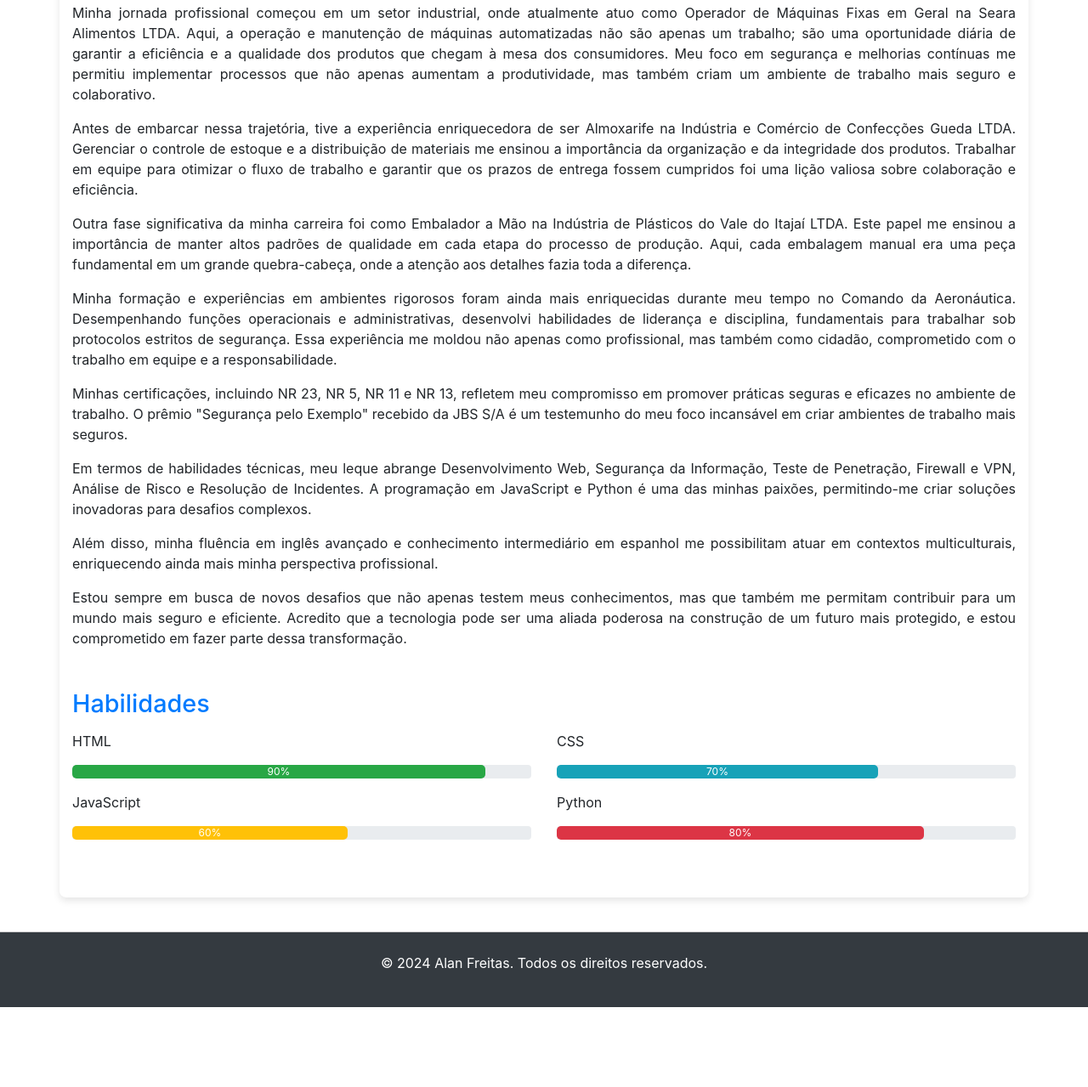
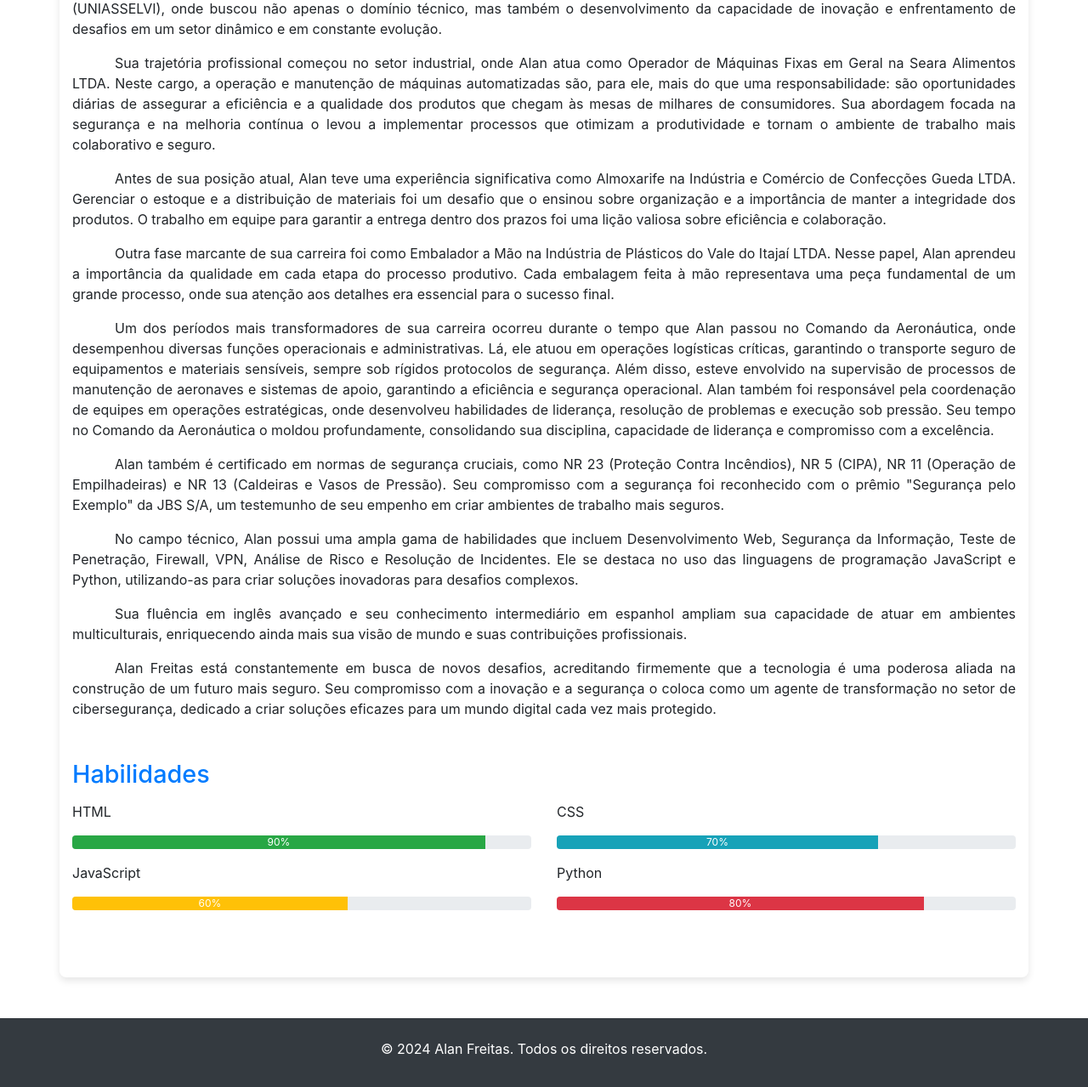
Before and after one commit to alanrodrigofreitas/biografia, a plain HTML site: page index.html in a window 1280 px wide. Shown: the part 475-1754 px from the top of the page at 85% size. Before the commit the page ends 1660 px from the top, so only its background shows below. Drawn offline with nearby package versions, Linux system fonts and the light colour scheme.

Commit message:
Update 22-10-24

```diff
--- a/css/style.css
+++ b/css/style.css
@@ -1,11 +1,3 @@
-/* Variáveis de cores */
-:root {
-    --primary-color: #007bff;
-    --secondary-color: #343a40;
-    --background-color: #f4f4f4;
-    --text-color: #333;
-}
-
 /* Reset básico */
 * {
     margin: 0;
@@ -13,69 +5,71 @@
     box-sizing: border-box;
 }
 
-/* Configuração do corpo */
+/* Corpo */
 body {
-    font-family: Arial, sans-serif;
+    font-family: 'Arial', sans-serif;
     line-height: 1.6;
-    background-color: var(--background-color);
-    color: var(--text-color);
+    background-color: #f4f4f4;
+    color: #333;
 }
 
 /* Cabeçalho */
 header {
-    background-color: var(--secondary-color);
+    background-color: #343a40;
     color: #fff;
-    text-align: center;
     padding: 20px;
 }
 
 header h1 {
     font-size: 2.5rem;
-    margin-bottom: 10px;
+    margin-bottom: 5px;
 }
 
 header p {
     font-size: 1.2rem;
-    margin-top: 5px;
+    margin-top: 0;
 }
 
 /* Main */
 main {
     margin: 20px auto;
     max-width: 900px;
-    text-align: justify;
-    padding: 20px;
+    padding: 15px;
     background-color: #fff;
     border-radius: 8px;
     box-shadow: 0 4px 8px rgba(0, 0, 0, 0.1);
+    text-align: justify;
 }
 
 /* Seções */
 section {
-    margin-bottom: 40px;
+    margin-bottom: 30px;
 }
 
 section h2 {
     font-size: 1.8rem;
     margin-bottom: 15px;
-    color: var(--primary-color);
+    color: #007bff;
+}
+
+.text-align {
+    text-align: center;
+    font-size: 1.2rem;
+}
+
+.text-indent {
+    text-indent: 50px;
 }
 
 /* Barras de progresso */
-.progress {
-    height: 20px;
-}
-
 .progress-bar {
-    border-radius: 5px;
+    transition: width 0.5s;
 }
 
 /* Footer */
 footer {
-    background-color: var(--secondary-color);
+    background-color: #343a40;
     color: #fff;
-    text-align: center;
-    padding: 20px;
+    padding: 15px;
     margin-top: 40px;
-    border-top: 1px solid #ccc;
 }
--- a/index.html
+++ b/index.html
@@ -18,54 +18,50 @@
     </header>
 
     <main class="container my-4">
-        <!-- Objetivo Profissional -->
         <section class="objective mb-5">
             <h2>Objetivo</h2>
             <p>Busco oportunidades para aplicar e expandir minhas habilidades em segurança da informação, contribuindo para um ambiente digital mais seguro e eficiente em empresas inovadoras.</p>
         </section>
 
-        <!-- Biografia -->
         <section class="biography mb-5">
             <h2>Minha Biografia</h2>
             <article>
-                <p>Desde cedo, desenvolvi uma paixão pelo mundo da tecnologia e pela segurança que ela pode proporcionar. Atualmente, sou estudante de Graduação Tecnológica em Cibersegurança no Centro Universitário Leonardo da Vinci (UNIASSELVI), onde busco não apenas conhecimentos técnicos, mas também a capacidade de inovar e enfrentar desafios em um ambiente em constante evolução.</p>
-                <p>Minha jornada profissional começou em um setor industrial, onde atualmente atuo como Operador de Máquinas Fixas em Geral na Seara Alimentos LTDA. Aqui, a operação e manutenção de máquinas automatizadas não são apenas um trabalho; são uma oportunidade diária de garantir a eficiência e a qualidade dos produtos que chegam à mesa dos consumidores. Meu foco em segurança e melhorias contínuas me permitiu implementar processos que não apenas aumentam a produtividade, mas também criam um ambiente de trabalho mais seguro e colaborativo.</p>
-                <p>Antes de embarcar nessa trajetória, tive a experiência enriquecedora de ser Almoxarife na Indústria e Comércio de Confecções Gueda LTDA. Gerenciar o controle de estoque e a distribuição de materiais me ensinou a importância da organização e da integridade dos produtos. Trabalhar em equipe para otimizar o fluxo de trabalho e garantir que os prazos de entrega fossem cumpridos foi uma lição valiosa sobre colaboração e eficiência.</p>
-                <p>Outra fase significativa da minha carreira foi como Embalador a Mão na Indústria de Plásticos do Vale do Itajaí LTDA. Este papel me ensinou a importância de manter altos padrões de qualidade em cada etapa do processo de produção. Aqui, cada embalagem manual era uma peça fundamental em um grande quebra-cabeça, onde a atenção aos detalhes fazia toda a diferença.</p>
-                <p>Minha formação e experiências em ambientes rigorosos foram ainda mais enriquecidas durante meu tempo no Comando da Aeronáutica. Desempenhando funções operacionais e administrativas, desenvolvi habilidades de liderança e disciplina, fundamentais para trabalhar sob protocolos estritos de segurança. Essa experiência me moldou não apenas como profissional, mas também como cidadão, comprometido com o trabalho em equipe e a responsabilidade.</p>
-                <p>Minhas certificações, incluindo NR 23, NR 5, NR 11 e NR 13, refletem meu compromisso em promover práticas seguras e eficazes no ambiente de trabalho. O prêmio "Segurança pelo Exemplo" recebido da JBS S/A é um testemunho do meu foco incansável em criar ambientes de trabalho mais seguros.</p>
-                <p>Em termos de habilidades técnicas, meu leque abrange Desenvolvimento Web, Segurança da Informação, Teste de Penetração, Firewall e VPN, Análise de Risco e Resolução de Incidentes. A programação em JavaScript e Python é uma das minhas paixões, permitindo-me criar soluções inovadoras para desafios complexos.</p>
-                <p>Além disso, minha fluência em inglês avançado e conhecimento intermediário em espanhol me possibilitam atuar em contextos multiculturais, enriquecendo ainda mais minha perspectiva profissional.</p>
-                <p>Estou sempre em busca de novos desafios que não apenas testem meus conhecimentos, mas que também me permitam contribuir para um mundo mais seguro e eficiente. Acredito que a tecnologia pode ser uma aliada poderosa na construção de um futuro mais protegido, e estou comprometido em fazer parte dessa transformação.</p>
+                <p class="text-align">Alan Freitas: Um Visionário da Tecnologia e Segurança</p>
+                <p class="text-indent">Desde jovem, Alan Freitas nutriu uma paixão pelo universo tecnológico, motivado pelo potencial de transformação e segurança que as ferramentas digitais podem oferecer. Ele cursou Graduação Tecnológica em Cibersegurança no Centro Universitário Leonardo da Vinci (UNIASSELVI), onde buscou não apenas o domínio técnico, mas também o desenvolvimento da capacidade de inovação e enfrentamento de desafios em um setor dinâmico e em constante evolução.</p>
+                <p class="text-indent">Sua trajetória profissional começou no setor industrial, onde Alan atua como Operador de Máquinas Fixas em Geral na Seara Alimentos LTDA. Neste cargo, a operação e manutenção de máquinas automatizadas são, para ele, mais do que uma responsabilidade: são oportunidades diárias de assegurar a eficiência e a qualidade dos produtos que chegam às mesas de milhares de consumidores. Sua abordagem focada na segurança e na melhoria contínua o levou a implementar processos que otimizam a produtividade e tornam o ambiente de trabalho mais colaborativo e seguro.</p>
+                <p class="text-indent">Antes de sua posição atual, Alan teve uma experiência significativa como Almoxarife na Indústria e Comércio de Confecções Gueda LTDA. Gerenciar o estoque e a distribuição de materiais foi um desafio que o ensinou sobre organização e a importância de manter a integridade dos produtos. O trabalho em equipe para garantir a entrega dentro dos prazos foi uma lição valiosa sobre eficiência e colaboração.</p>
+                <p class="text-indent">Outra fase marcante de sua carreira foi como Embalador a Mão na Indústria de Plásticos do Vale do Itajaí LTDA. Nesse papel, Alan aprendeu a importância da qualidade em cada etapa do processo produtivo. Cada embalagem feita à mão representava uma peça fundamental de um grande processo, onde sua atenção aos detalhes era essencial para o sucesso final.</p>
+                <p class="text-indent">Um dos períodos mais transformadores de sua carreira ocorreu durante o tempo que Alan passou no Comando da Aeronáutica, onde desempenhou diversas funções operacionais e administrativas. Lá, ele atuou em operações logísticas críticas, garantindo o transporte seguro de equipamentos e materiais sensíveis, sempre sob rígidos protocolos de segurança. Além disso, esteve envolvido na supervisão de processos de manutenção de aeronaves e sistemas de apoio, garantindo a eficiência e segurança operacional. Alan também foi responsável pela coordenação de equipes em operações estratégicas, onde desenvolveu habilidades de liderança, resolução de problemas e execução sob pressão. Seu tempo no Comando da Aeronáutica o moldou profundamente, consolidando sua disciplina, capacidade de liderança e compromisso com a excelência.</p>
+                <p class="text-indent">Alan também é certificado em normas de segurança cruciais, como NR 23 (Proteção Contra Incêndios), NR 5 (CIPA), NR 11 (Operação de Empilhadeiras) e NR 13 (Caldeiras e Vasos de Pressão). Seu compromisso com a segurança foi reconhecido com o prêmio "Segurança pelo Exemplo" da JBS S/A, um testemunho de seu empenho em criar ambientes de trabalho mais seguros.</p>
+                <p class="text-indent">No campo técnico, Alan possui uma ampla gama de habilidades que incluem Desenvolvimento Web, Segurança da Informação, Teste de Penetração, Firewall, VPN, Análise de Risco e Resolução de Incidentes. Ele se destaca no uso das linguagens de programação JavaScript e Python, utilizando-as para criar soluções inovadoras para desafios complexos.</p>
+                <p class="text-indent">Sua fluência em inglês avançado e seu conhecimento intermediário em espanhol ampliam sua capacidade de atuar em ambientes multiculturais, enriquecendo ainda mais sua visão de mundo e suas contribuições profissionais.</p>
+                <p class="text-indent">Alan Freitas está constantemente em busca de novos desafios, acreditando firmemente que a tecnologia é uma poderosa aliada na construção de um futuro mais seguro. Seu compromisso com a inovação e a segurança o coloca como um agente de transformação no setor de cibersegurança, dedicado a criar soluções eficazes para um mundo digital cada vez mais protegido.</p>
                 <!-- Continuação do conteúdo biográfico -->
             </article>
         </section>
 
-        <!-- Habilidades Técnicas -->
         <section class="skills mb-5">
             <h2>Habilidades</h2>
             <div class="row">
-                <div class="col-md-6">
+                <div class="col-md-6 mb-3">
                     <p>HTML</p>
                     <div class="progress">
                         <div class="progress-bar bg-success" role="progressbar" style="width: 90%;" aria-valuenow="90" aria-valuemin="0" aria-valuemax="100">90%</div>
                     </div>
                 </div>
-                <div class="col-md-6">
+                <div class="col-md-6 mb-3">
                     <p>CSS</p>
                     <div class="progress">
                         <div class="progress-bar bg-info" role="progressbar" style="width: 70%;" aria-valuenow="70" aria-valuemin="0" aria-valuemax="100">70%</div>
                     </div>
                 </div>
-            </div>
-            <div class="row mt-3">
-                <div class="col-md-6">
+                <div class="col-md-6 mb-3">
                     <p>JavaScript</p>
                     <div class="progress">
                         <div class="progress-bar bg-warning" role="progressbar" style="width: 60%;" aria-valuenow="60" aria-valuemin="0" aria-valuemax="100">60%</div>
                     </div>
                 </div>
-                <div class="col-md-6">
+                <div class="col-md-6 mb-3">
                     <p>Python</p>
                     <div class="progress">
                         <div class="progress-bar bg-danger" role="progressbar" style="width: 80%;" aria-valuenow="80" aria-valuemin="0" aria-valuemax="100">80%</div>
@@ -75,12 +71,11 @@
         </section>
     </main>
 
-    <footer class="text-center bg-dark text-white p-4">
+    <footer class="text-center bg-dark text-white p-4 mt-5">
         <p>&copy; 2024 Alan Freitas. Todos os direitos reservados.</p>
     </footer>
 
-    <!-- Scripts -->
-    <script src="https://code.jquery.com/jquery-3.5.1.min.js" defer></script>
-    <script src="https://stackpath.bootstrapcdn.com/bootstrap/4.5.2/js/bootstrap.bundle.min.js" defer></script>
+    <script src="https://code.jquery.com/jquery-3.5.1.slim.min.js"></script>
+    <script src="https://stackpath.bootstrapcdn.com/bootstrap/4.5.2/js/bootstrap.min.js"></script>
 </body>
 </html>
```
